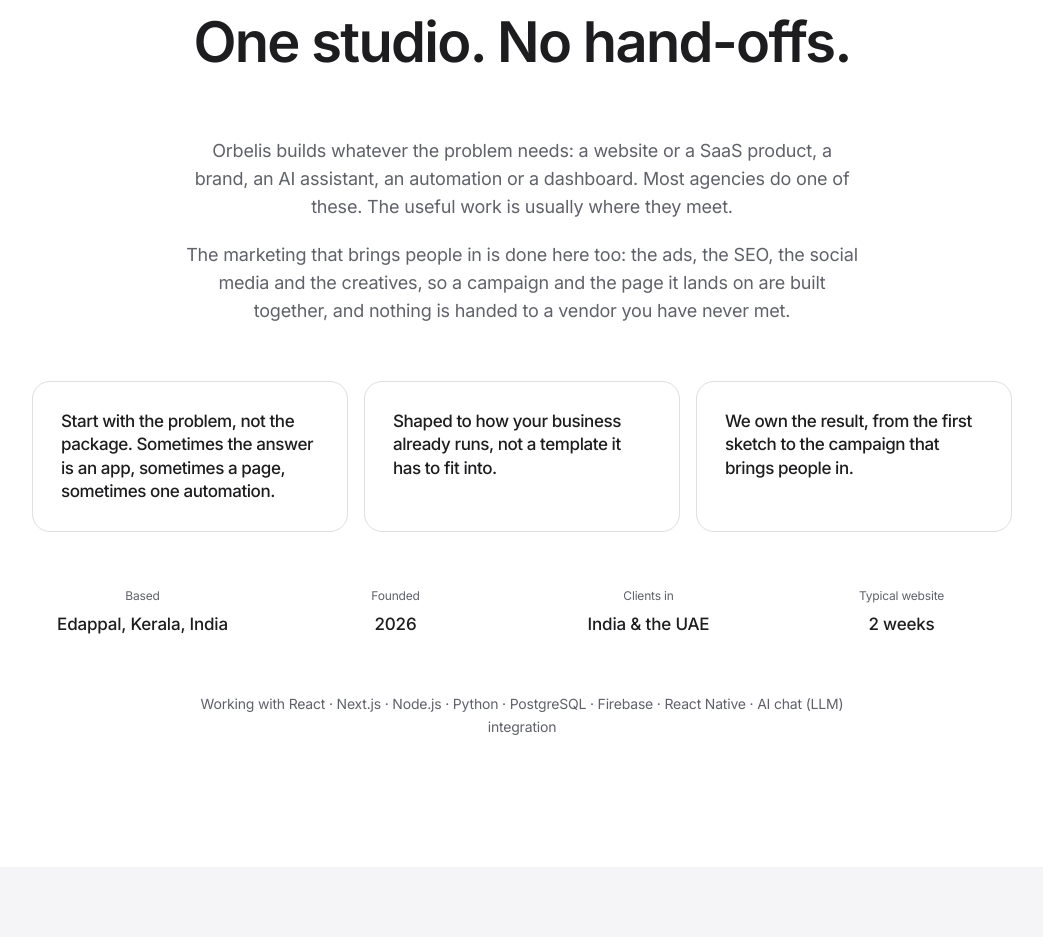
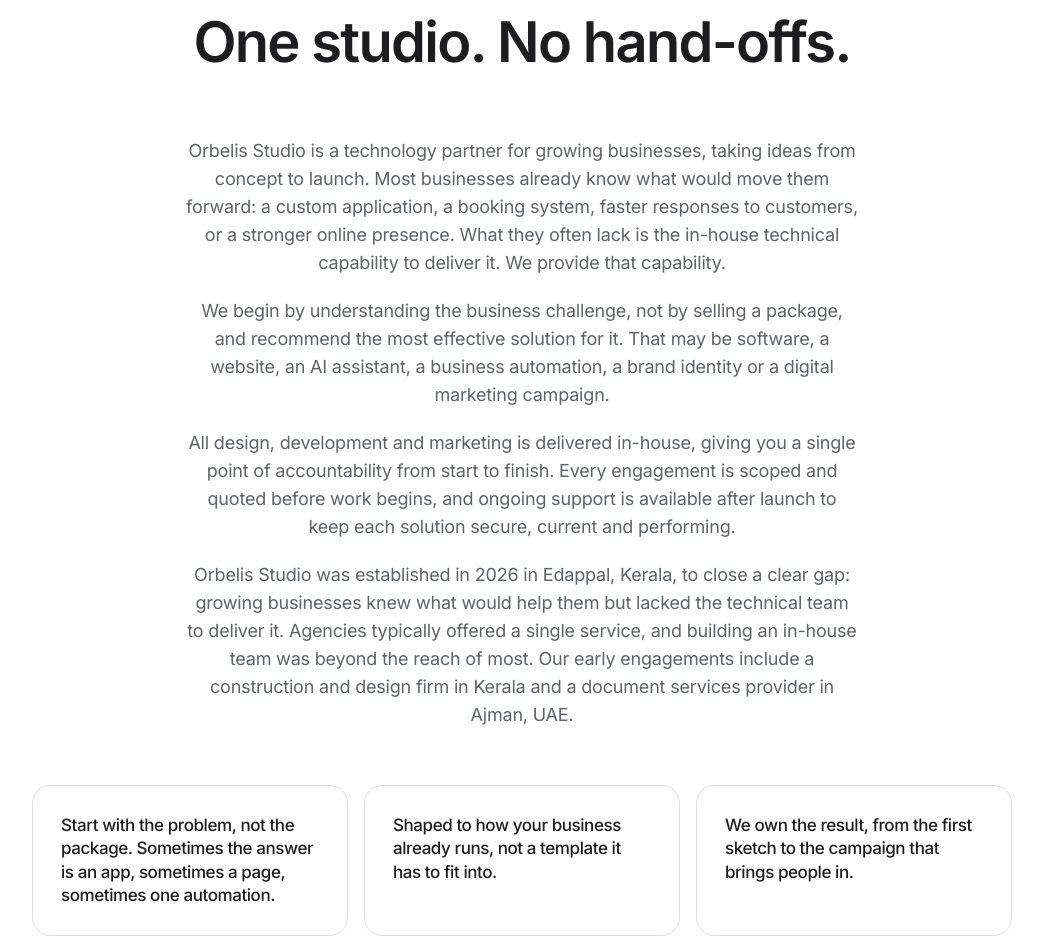
Before and after one commit to Ahamedshakir02/orbelis-studio, a React (Vite) app: page / in a window 1280 px wide. Shown: the part 8620-9557 px from the top of the page, without its empty margins (118-1161 px from the left). Built offline with nearby package versions, Linux system fonts and the light colour scheme; no server answers; a web font is replaced by a local one.

Commit message:
feat: the studio section tells the company's story
Uses the long description and story from the company profile, written about the studio rather than the people in it.

```diff
--- a/src/data/site.js
+++ b/src/data/site.js
@@ -331,9 +331,12 @@
 
 export const studio = {
   lead: 'One studio. No hand-offs.',
+  // From the company profile's long description and story; keep them in step.
   body: [
-    'Orbelis builds whatever the problem needs: a website or a SaaS product, a brand, an AI assistant, an automation or a dashboard. Most agencies do one of these. The useful work is usually where they meet.',
-    'The marketing that brings people in is done here too: the ads, the SEO, the social media and the creatives, so a campaign and the page it lands on are built together, and nothing is handed to a vendor you have never met.',
+    'Orbelis Studio is a technology partner for growing businesses, taking ideas from concept to launch. Most businesses already know what would move them forward: a custom application, a booking system, faster responses to customers, or a stronger online presence. What they often lack is the in-house technical capability to deliver it. We provide that capability.',
+    'We begin by understanding the business challenge, not by selling a package, and recommend the most effective solution for it. That may be software, a website, an AI assistant, a business automation, a brand identity or a digital marketing campaign.',
+    'All design, development and marketing is delivered in-house, giving you a single point of accountability from start to finish. Every engagement is scoped and quoted before work begins, and ongoing support is available after launch to keep each solution secure, current and performing.',
+    'Orbelis Studio was established in 2026 in Edappal, Kerala, to close a clear gap: growing businesses knew what would help them but lacked the technical team to deliver it. Agencies typically offered a single service, and building an in-house team was beyond the reach of most. Our early engagements include a construction and design firm in Kerala and a document services provider in Ajman, UAE.',
   ],
   facts: [
     { k: 'Based', v: 'Edappal, Kerala, India' },
```
